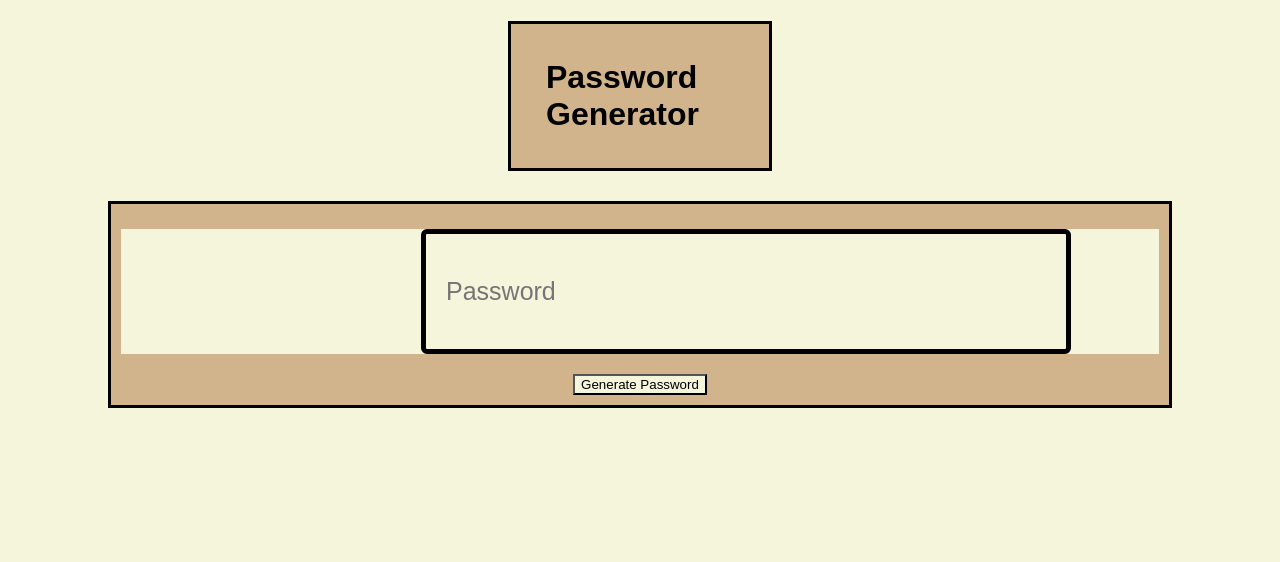
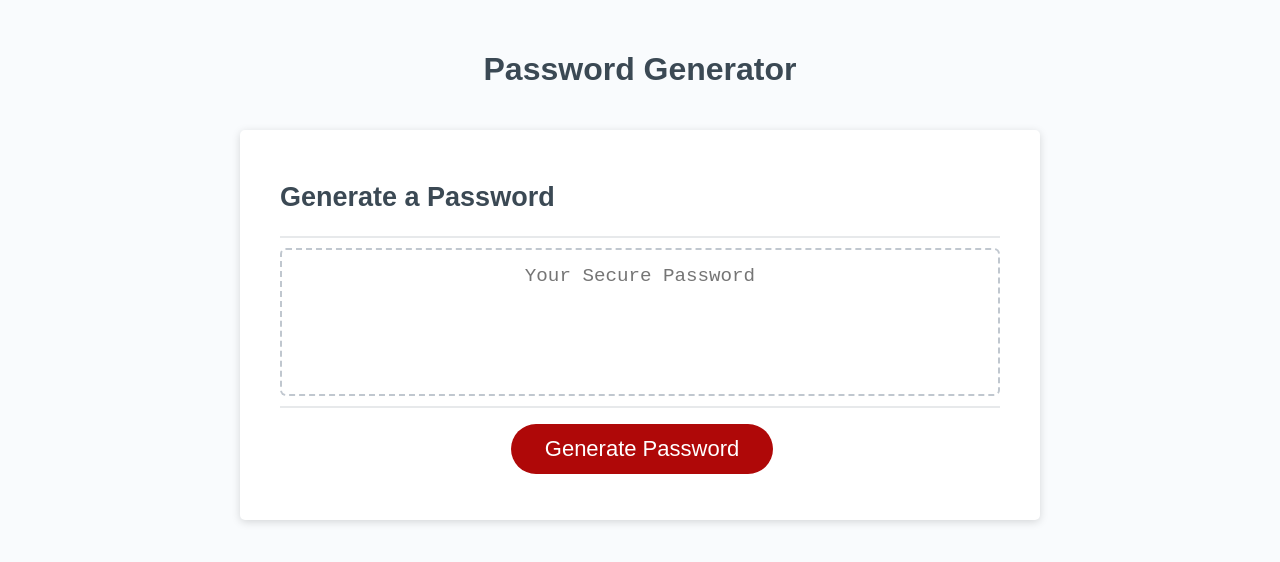
Before and after one commit to RPMcQuigg/Password-Generator-Challenge-03, a plain HTML site: page index.html in a window 1280 px wide. Drawn offline with Linux system fonts and the light colour scheme.

Commit message:
fixed JS

```diff
--- a/assets/script.js
+++ b/assets/script.js
@@ -1,22 +1,62 @@
-const passwordBox = document.getElementById("generator");
-const lenght = 15;
+var generateBtn = document.querySelector("#generate");
 
-const upperCase = "ABCDEFGHIJKLMNOPQRSTUVWXYZ";
-const lowerCase = "abcdefghijklmnopqrstuvwxyz";
-const numbers = "0123456789";
-const symbols = "!@#$%^&*?+=";
+generateBtn.addEventListener("click", writePassword);
 
-const allChars = upperCase + lowerCase + numbers + symbols;
+function writePassword() {
+  var password = generatePassword();
+  var passwordText = document.querySelector("#password");
+  passwordText.value = password;
+}
 
-function createPassword(){
-    let generator= "";
-    generator += upperCase[Math.floor(Math.random() * upperCase.length)];
-    generator += lowerCase[Math.floor(Math.random() * lowerCase.length)];
-    generator += numbers[Math.floor(Math.random() * numbers.length)];
-    generator += symbols[Math.floor(Math.random() * symbols.length)];
+function generatePassword() {
+  var passwordLength = getPasswordLength();
+  if (passwordLength === null) return ""; // User canceled
 
-    while(lenght > password.length){
-        generator += allChars[Math.floor(Math.random() * allChars.length)];
+  var includeLowercase = confirm("Include lowercase characters?");
+  var includeUppercase = confirm("Include uppercase characters?");
+  var includeNumeric = confirm("Include numeric characters?");
+  var includeSpecial = confirm("Include special characters?");
+
+  if (!includeLowercase && !includeUppercase && !includeNumeric && !includeSpecial) {
+    alert("Please select at least one character type.");
+    return "";
+  }
+
+  var charSet = buildCharSet(includeLowercase, includeUppercase, includeNumeric, includeSpecial);
+  return generateRandomPassword(charSet, passwordLength);
+}
+
+function getPasswordLength() {
+  var passwordLength;
+  do {
+    var lengthInput = prompt("Enter the desired password length (between 8 and 128 characters):");
+    if (lengthInput === null) return null; // User canceled
+    passwordLength = parseInt(lengthInput, 10);
+
+    if (isNaN(passwordLength) || passwordLength < 8 || passwordLength > 128) {
+      alert("Please enter a valid password length between 8 and 128 characters.");
     }
-    passwordBox.value = generator
+  } while (isNaN(passwordLength) || passwordLength < 8 || passwordLength > 128);
+
+  return passwordLength;
 }
+
+
+
+function buildCharSet(lower, upper, numeric, special) {
+  var charSet = "";
+  if (lower) charSet += "abcdefghijklmnopqrstuvwxyz";
+  if (upper) charSet += "ABCDEFGHIJKLMNOPQRSTUVWXYZ";
+  if (numeric) charSet += "0123456789";
+  if (special) charSet += "!@#$%^&*()_-+=";
+  return charSet;
+}
+
+function generateRandomPassword(charSet, length) {
+  var password = "";
+  for (var i = 0; i < length; i++) {
+    var randomIndex = Math.floor(Math.random() * charSet.length);
+    password += charSet.charAt(randomIndex);
+  }
+  return password;
+}
--- a/assets/style.css
+++ b/assets/style.css
@@ -1,48 +1,137 @@
-*{
-    font-family: Arial, Helvetica, sans-serif;
-    background-color: beige;
+*,
+*::before,
+*::after {
+  box-sizing: border-box;
 }
 
-h1 {
-    display: flex;
-    justify-content: center;
-    background-color: tan;
-    border: 3px solid black;
-    padding: 35px;
-    margin-left: 500px;
-    margin-right: 500px;
+html,
+body,
+.wrapper {
+  height: 100%;
+  margin: 0;
+  padding: 0;
 }
 
-.main {
-    text-align: center;
-    background-color: tan;
-    border: 3px solid black;
-    margin-left: 100px;
-    margin-right: 100px;
-    margin-top: 30px;
-    padding: 10px;
+body {
+  font-family: sans-serif;
+  background-color: #f9fbfd;
 }
 
-#generator {
-    display: flex;
-    justify-content: center;
-    color: rgb(138, 132, 132);
-    padding: 20px;
-    height: 75px;
-    width: 600px;
-    border-radius: 6px;
-    border: 5px solid black;
-    outline: none;
-    font-size: 25px;
-    margin-top: 15px;
-    margin-left: 300px;
-
+.wrapper {
+  padding-top: 30px;
+  padding-left: 20px;
+  padding-right: 20px;
 }
 
-#button {
-    margin-top: 20px;
-    margin-bottom: 120;
-    display: flex;
-    justify-content: center;
-    background-color: tan;
+header {
+  text-align: center;
+  padding: 20px;
+  padding-top: 0px;
+  color: hsl(206, 17%, 28%);
 }
+
+.card {
+  background-color: hsl(0, 0%, 100%);
+  border-radius: 5px;
+  border-width: 1px;
+  box-shadow: rgba(0, 0, 0, 0.15) 0px 2px 8px 0px;
+  color: hsl(206, 17%, 28%);
+  font-size: 18px;
+  margin: 0 auto;
+  max-width: 800px;
+  padding: 30px 40px;
+}
+
+.card-header::after {
+  content: " ";
+  display: block;
+  width: 100%;
+  background: #e7e9eb;
+  height: 2px;
+}
+
+.card-body {
+  min-height: 100px;
+}
+
+.card-footer {
+  text-align: center;
+}
+
+.card-footer::before {
+  content: " ";
+  display: block;
+  width: 100%;
+  background: #e7e9eb;
+  height: 2px;
+}
+
+.card-footer::after {
+  content: " ";
+  display: block;
+  clear: both;
+}
+
+.btn {
+  border: none;
+  background-color: hsl(360, 91%, 36%);
+  border-radius: 25px;
+  box-shadow: rgba(0, 0, 0, 0.1) 0px 1px 6px 0px rgba(0, 0, 0, 0.2) 0px 1px 1px
+    0px;
+  color: hsl(0, 0%, 100%);
+  display: inline-block;
+  font-size: 22px;
+  line-height: 22px;
+  margin: 16px 16px 16px 20px;
+  padding: 14px 34px;
+  text-align: center;
+  cursor: pointer;
+}
+
+button[disabled] {
+  cursor: default;
+  background: #c0c7cf;
+}
+
+.float-right {
+  float: right;
+}
+
+#password {
+  -webkit-appearance: none;
+  -moz-appearance: none;
+  appearance: none;
+  border: none;
+  display: block;
+  width: 100%;
+  padding-top: 15px;
+  padding-left: 15px;
+  padding-right: 15px;
+  padding-bottom: 85px;
+  font-size: 1.2rem;
+  text-align: center;
+  margin-top: 10px;
+  margin-bottom: 10px;
+  border: 2px dashed #c0c7cf;
+  border-radius: 6px;
+  resize: none;
+  overflow: hidden;
+}
+
+@media (max-width: 690px) {
+  .btn {
+    font-size: 1rem;
+    margin: 16px 0px 0px 0px;
+    padding: 10px 15px;
+  }
+
+  #password {
+    font-size: 1rem;
+  }
+}
+
+@media (max-width: 500px) {
+  .btn {
+    font-size: 0.8rem;
+  }
+}
--- a/index.html
+++ b/index.html
@@ -1,28 +1,34 @@
 <!DOCTYPE html>
+<html lang="en">
   <head>
     <meta charset="UTF-8" />
+    <meta name="viewport" content="width=device-width, initial-scale=1.0" />
+    <meta http-equiv="X-UA-Compatible" content="ie=edge" />
     <title>Password Generator</title>
-    <link rel="stylesheet" href="./Assets/style.css">
+    <link rel="stylesheet" href="Assets/style.css" />
   </head>
-
   <body>
-    <div>
+    <div class="wrapper">
+      <header>
         <h1>Password Generator</h1>
+      </header>
+      <div class="card">
+        <div class="card-header">
+          <h2>Generate a Password</h2>
         </div>
-
-    <div class="main">
-
-        <div>
-            <input type="text" id="generator" placeholder="Password">
+        <div class="card-body">
+          <textarea
+            readonly
+            id="password"
+            placeholder="Your Secure Password"
+            aria-label="Generated Password"
+          ></textarea>
         </div>
-
-        <div id="button">
-            <button onclick="createPassword" type="botton">Generate Password</button>
+        <div class="card-footer">
+          <button id="generate" class="btn">Generate Password</button>
         </div>
-
       </div>
-
-    <script src="./assets/script.js"></script>
+    </div>
+    <script src="Assets/script.js"></script>
   </body>
-
 </html>
```
Also changed, not shown: 2 other files. Lines whose indentation alone changed are shown as unchanged.
